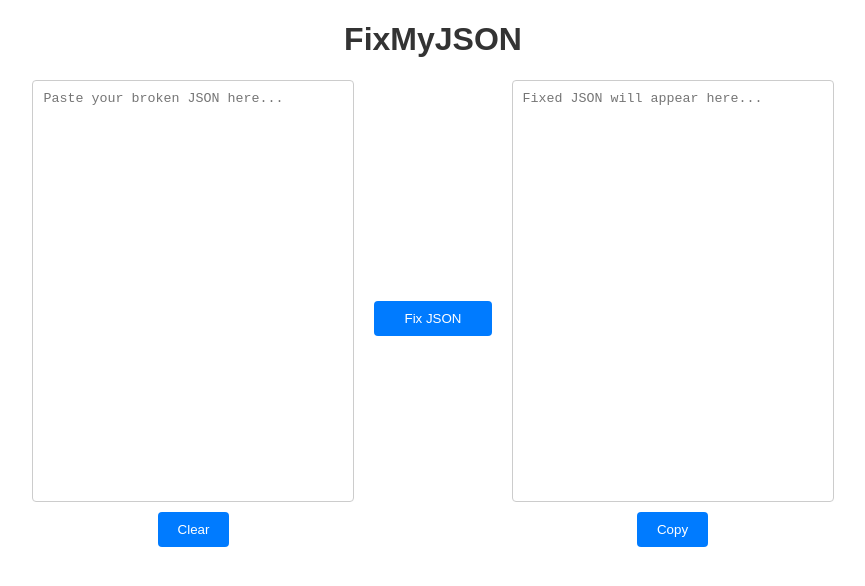
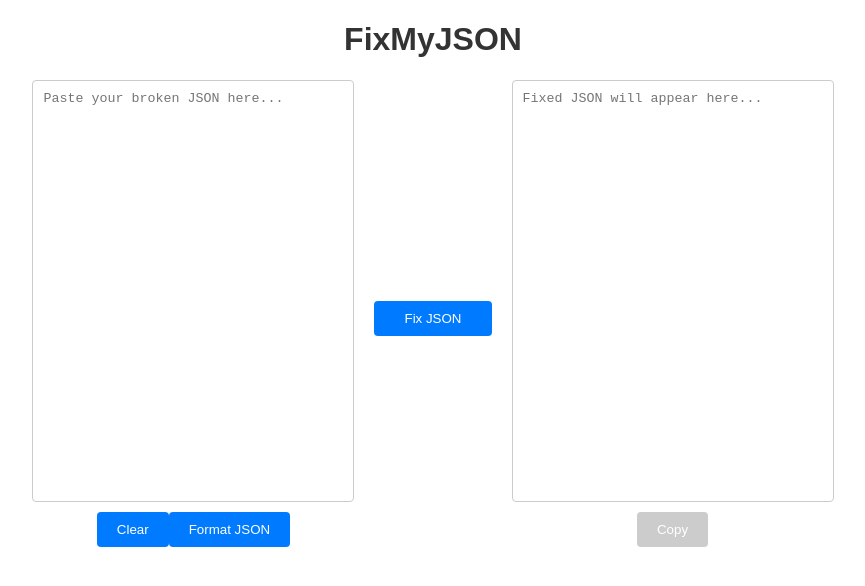
Before and after one commit to sanjeevpr/fix-my-json, a React (Create React App) app: page / in a window 1280 px wide. Shown: the top 586 px of the page, without its empty margins (207-1072 px from the left). Built offline with nearby package versions, Linux system fonts and the light colour scheme; no server answers.

Commit message:
Add format button

```diff
--- a/src/App.js
+++ b/src/App.js
@@ -1,29 +1,51 @@
 import React, { useState } from 'react';
 import { fixJson } from './services/openai';
+import { JSONTree } from 'react-json-tree';
 import './App.css';
 
 function App() {
   const [inputJson, setInputJson] = useState('');
-  const [fixedJson, setFixedJson] = useState('');
+  const [fixedJson, setFixedJson] = useState(null);
   const [error, setError] = useState(null);
+  const [loading, setLoading] = useState(false);
 
   const handleFixJson = async () => {
     try {
       setError(null); // Clear previous errors
-      const fixedJson = await fixJson(inputJson);
-      setFixedJson(fixedJson);
+      setLoading(true);
+      try {
+        const fixedJsonString = await fixJson(inputJson);
+        const parsedJson = JSON.parse(fixedJsonString);
+        setFixedJson(parsedJson);
+      } catch (parsingError) {
+        setError('Error parsing the fixed JSON. Please try again.');
+        console.error('Error parsing JSON:', parsingError);
+      }
     } catch (error) {
       setError('Failed to fix JSON. Please try again.');
       console.error('Error fixing JSON:', error);
+    } finally {
+      setLoading(false);
     }
   };
 
   const handleClear = () => {
     setInputJson('');
+    setFixedJson(null);
+    setError(null);
   };
 
   const handleCopy = () => {
-    navigator.clipboard.writeText(fixedJson);
+    navigator.clipboard.writeText(JSON.stringify(fixedJson, null, 2));
+  };
+
+  const handleFormatJson = () => {
+    try {
+      const formattedJson = JSON.stringify(JSON.parse(inputJson), null, 2);
+      setInputJson(formattedJson);
+    } catch (error) {
+      setError('Invalid JSON format. Please check your input.');
+    }
   };
 
   return (
@@ -36,16 +58,24 @@ function App() {
             onChange={(e) => setInputJson(e.target.value)}
             placeholder="Paste your broken JSON here..."
           />
-          <button onClick={handleClear}>Clear</button>
+          <div className="buttons">
+            <button onClick={handleClear}>Clear</button>
+            <button onClick={handleFormatJson}>Format JSON</button>
+          </div>
         </div>
-        <button className="fix-button" onClick={handleFixJson}>Fix JSON</button>
+        <button className="fix-button" onClick={handleFixJson} disabled={loading}>
+          {loading ? 'Fixing...' : 'Fix JSON'}
+        </button>
         <div className="json-box">
-          <textarea
-            value={fixedJson}
-            readOnly
-            placeholder="Fixed JSON will appear here..."
-          />
-          <button onClick={handleCopy}>Copy</button>
+          {fixedJson ? (
+            <JSONTree data={fixedJson} />
+          ) : (
+            <textarea
+              readOnly
+              placeholder="Fixed JSON will appear here..."
+            />
+          )}
+          <button onClick={handleCopy} disabled={!fixedJson}>Copy</button>
         </div>
       </div>
       {error && <div className="error-message">{error}</div>}
--- a/src/services/openai.js
+++ b/src/services/openai.js
@@ -6,14 +6,14 @@ const openai = new OpenAI({
 });
 
 export const fixJson = async (brokenJson) => {
-  const prompt = `Fix this JSON: ${brokenJson}`;
   const response = await openai.chat.completions.create({
     model: "gpt-3.5-turbo",
     messages: [
-      { role: "system", content: "You are a helpful assistant." },
-      { role: "user", content: prompt }
+      { role: 'system', content: 'You are a helpful assistant.' },
+      { role: 'user', content: `Fix this JSON: ${brokenJson}. Only return the corrected JSON, with no additional text.` },
     ],
     max_tokens: 500,
   });
+
   return response.choices[0].message.content.trim();
 };
```
